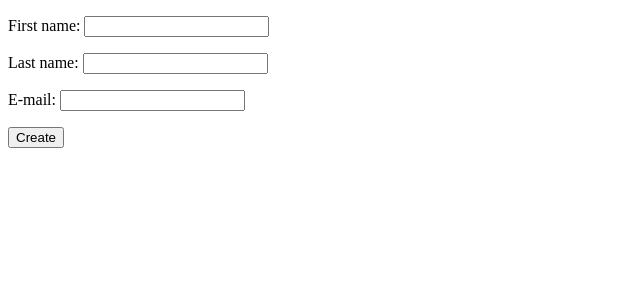
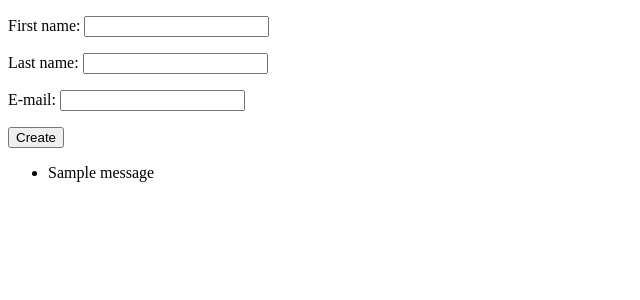
Before and after one commit to cyril-sneer/hillel_py_pro_serge_ht_5, a Django app: page /catalog/person/ in a window 1280 px wide. Shown: the top 300 px of the page, without its empty margins (0-640 px from the left). Run offline with Django 4.2, Linux system fonts and the light colour scheme; tables that the repository leaves empty hold one stand-in row (values such as "Sample post"); one stand-in notice (Sample message) is shown.

Commit message:
HT-10
add info messages
"Person profile updated!"
"Person profile DELETED!"

```diff
--- a/catalog/templates/catalog/person_form.html
+++ b/catalog/templates/catalog/person_form.html
@@ -5,6 +5,7 @@
     <title>Person</title>
 </head>
 <body>
+
 <form action="
     {% if person %}
       {% url "catalog:person-detail" person.id %}
@@ -25,5 +26,14 @@
     {% endif %}
 
 </form>
+
+{% if messages %}
+<ul class="messages">
+    {% for message in messages %}
+    <li{% if message.tags %} class="{{ message.tags }}"{% endif %}>{{ message }}</li>
+    {% endfor %}
+</ul>
+{% endif %}
+
 </body>
 </html>
--- a/catalog/views.py
+++ b/catalog/views.py
@@ -1,5 +1,6 @@
 from math import hypot
 
+from django.contrib import messages
 from django.http import HttpResponse, HttpResponseRedirect
 from django.shortcuts import get_object_or_404, redirect, render
 from django.urls import reverse
@@ -51,9 +52,11 @@ def update_person(request, pk):
         if form.is_valid():
             person = form.save()
             if 'Update_button' in request.POST:
+                messages.success(request, "Person profile updated!")
                 return redirect(person.get_absolute_url())
             elif 'Delete_button' in request.POST:
                 person.delete()
+                messages.success(request, "Person profile DELETED!")
                 return redirect(reverse("catalog:person"))
 
     else:
```
